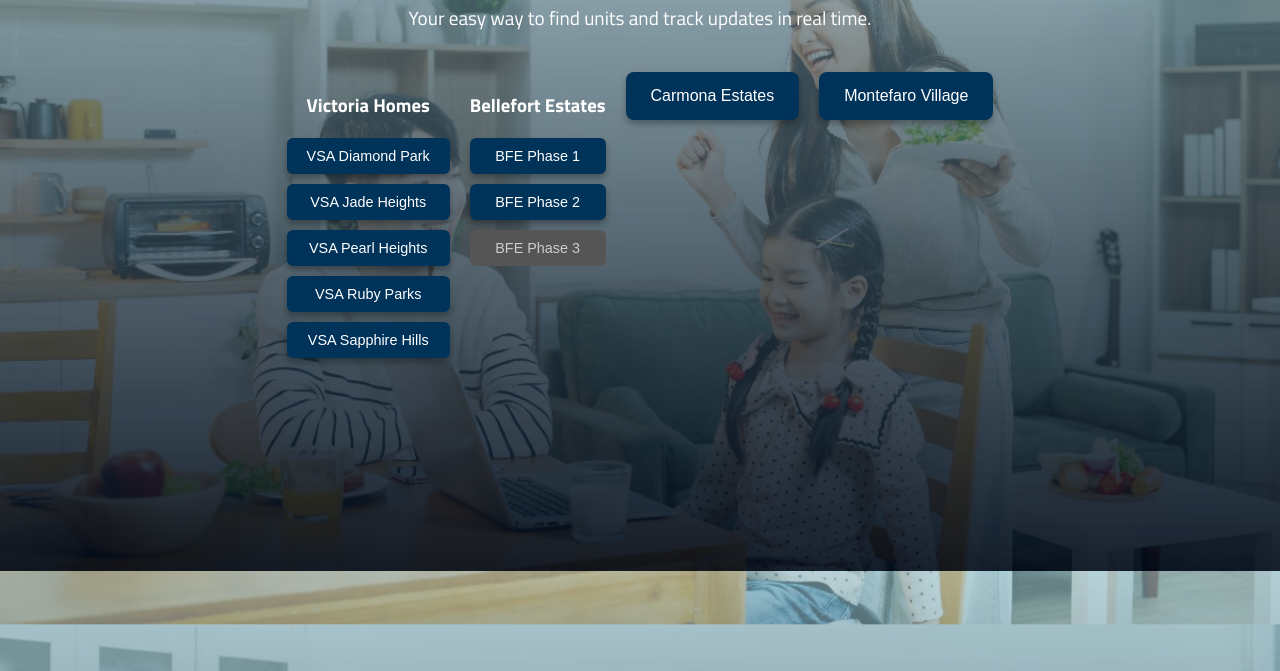
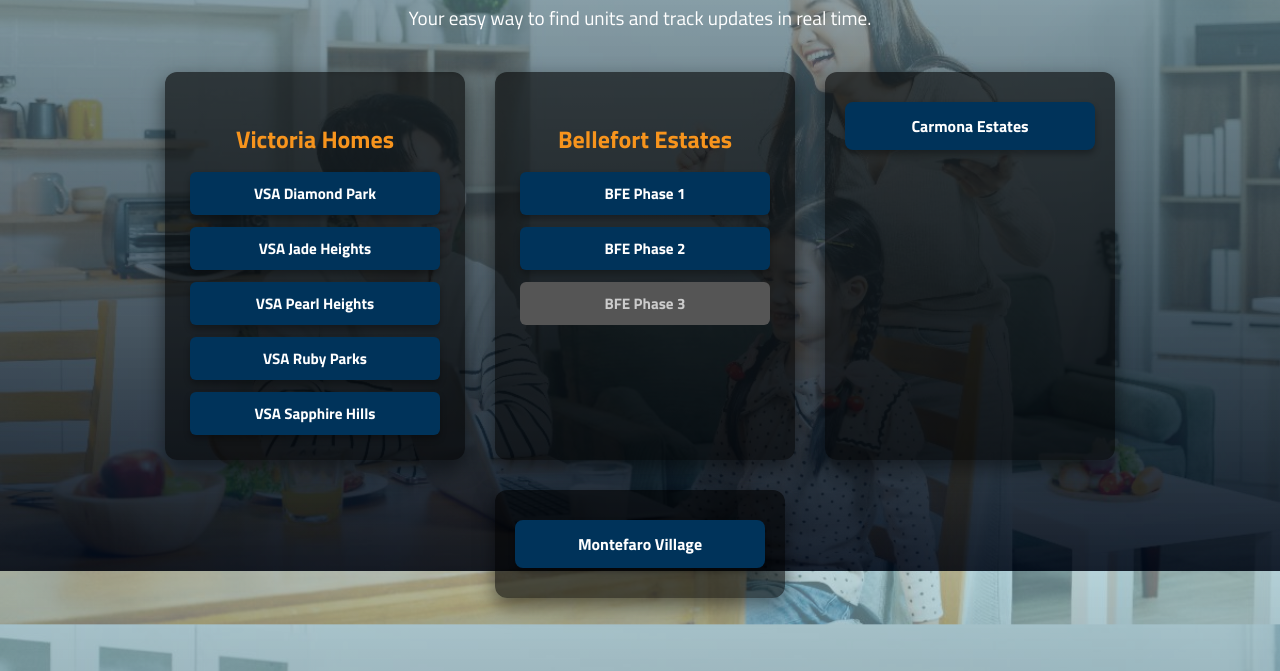
Before and after one commit to mii-abenito/Breighton-Land-Listing-Inventory, a plain HTML site: page index.html in a window 1280 px wide. Shown: the part 229-900 px from the top of the page. Drawn offline with Linux system fonts and the light colour scheme.

Commit message:
Update mainstyle.css

```diff
--- a/mainstyle.css
+++ b/mainstyle.css
@@ -1,23 +1,26 @@
+/* Global Reset */
 html, body {
   height: 100%;
   margin: 0;
   padding: 0;
+  font-family: 'Titillium Web', sans-serif;
 }
 
+/* Body & Background */
 body {
   background:
-  linear-gradient(to top, rgba(0, 10, 25, 0.9), rgba(153, 194, 204, 0.6)),
-  url("BLI Fam.jpg");
+    linear-gradient(to top, rgba(0, 10, 25, 0.9), rgba(153, 194, 204, 0.6)),
+    url("BLI Fam.jpg");
   background-size: cover;
   background-position: center;
   background-repeat: no-repeat;
-  background-attachment: fixed; /* keeps gradient full height */
+  background-attachment: fixed;
   color: white;
-  font-family: 'Titillium Web', sans-serif;
   text-align: center;
-  padding: 50px;
+  padding: 50px 20px;
 }
 
+/* Header */
 header {
   margin-bottom: 40px;
 }
@@ -32,6 +35,9 @@ header {
 h1 {
   font-size: 3em;
   margin: 10px 0;
+  font-weight: 700;
+  color: #f7941d;
+  text-shadow: 1px 1px 5px rgba(0,0,0,0.6);
 }
 
 p {
@@ -39,59 +45,105 @@ p {
   margin-bottom: 40px;
 }
 
+/* Button Container Grid */
 .button-container {
   display: flex;
   flex-wrap: wrap;
   justify-content: center;
-  gap: 20px;
+  gap: 30px;
+  padding-bottom: 50px;
 }
 
-/* Unified darker button style */
+/* Project Card */
+.project-card {
+  background: rgba(0, 0, 0, 0.6);
+  border-radius: 12px;
+  padding: 25px;
+  min-width: 250px;
+  max-width: 300px;
+  display: flex;
+  flex-direction: column;
+  align-items: center;
+  transition: transform 0.3s ease, box-shadow 0.3s ease;
+  box-shadow: 0 8px 20px rgba(0,0,0,0.5);
+}
+
+.project-card:hover {
+  transform: translateY(-5px);
+  box-shadow: 0 12px 25px rgba(0,0,0,0.6);
+}
+
+.project-card h3 {
+  margin-bottom: 15px;
+  font-size: 1.5em;
+  color: #f7941d;
+  font-weight: 700;
+  font-family: 'Titillium Web', sans-serif;
+}
+
+/* Single-button cards */
+.project-card.single {
+  padding: 30px 20px;
+}
+
+/* Phase Buttons inside cards */
+.phase-container {
+  display: flex;
+  flex-direction: column;
+  gap: 12px;
+  width: 100%;
+}
+
+/* Unified Button Style */
 .project-btn,
 .phase-btn {
   background-color: #00335a; /* deep navy */
   border: none;
   color: white;
-  padding: 15px 25px;
+  padding: 12px 20px;
   font-size: 1em;
   cursor: pointer;
   border-radius: 8px;
   transition: background-color 0.3s ease, transform 0.2s ease;
-  box-shadow: 0 4px 6px rgba(0,0,0,0.3); /* subtle depth */
+  box-shadow: 0 4px 6px rgba(0,0,0,0.3);
+  font-family: 'Titillium Web', sans-serif;
+  font-weight: 600;
+  width: 100%;
+}
+
+.phase-btn {
+  padding: 10px 20px;
+  font-size: 0.95em;
+  border-radius: 6px;
 }
 
 .project-btn:hover,
 .phase-btn:hover {
-  background-color: #004a80; /* lighter navy for hover */
-  color: #f7941d; /* orange text color on hover */
-  transform: translateY(-2px); /* lift effect */
+  background-color: #004a80; /* lighter navy */
+  color: #f7941d;
+  transform: translateY(-2px);
 }
 
-/* Phase buttons slightly smaller but consistent */
-.phase-btn {
-  padding: 10px 20px;
-  font-size: 0.9em;
-  border-radius: 6px;
-}
-
-.phase-container {
-  display: flex;
-  flex-direction: column;
-  gap: 10px;
-  margin-top: 10px;
-}
-
+/* Disabled Buttons */
 .project-btn.disabled,
 .phase-btn.disabled {
-  background-color: #555;   /* gray background */
-  color: #ccc;              /* lighter text */
-  cursor: not-allowed;      /* show disabled cursor */
-  box-shadow: none;         /* remove shadow */
-  transform: none;          /* no lift effect */
+  background-color: #555;
+  color: #ccc;
+  cursor: not-allowed;
+  box-shadow: none;
+  transform: none;
 }
 
 .project-btn.disabled:hover,
 .phase-btn.disabled:hover {
-  background-color: #555;   /* keep same gray on hover */
+  background-color: #555;
   color: #ccc;
 }
+
+/* Responsive tweaks */
+@media (max-width: 768px) {
+  .project-card {
+    min-width: 200px;
+    max-width: 90%;
+  }
+}
```
